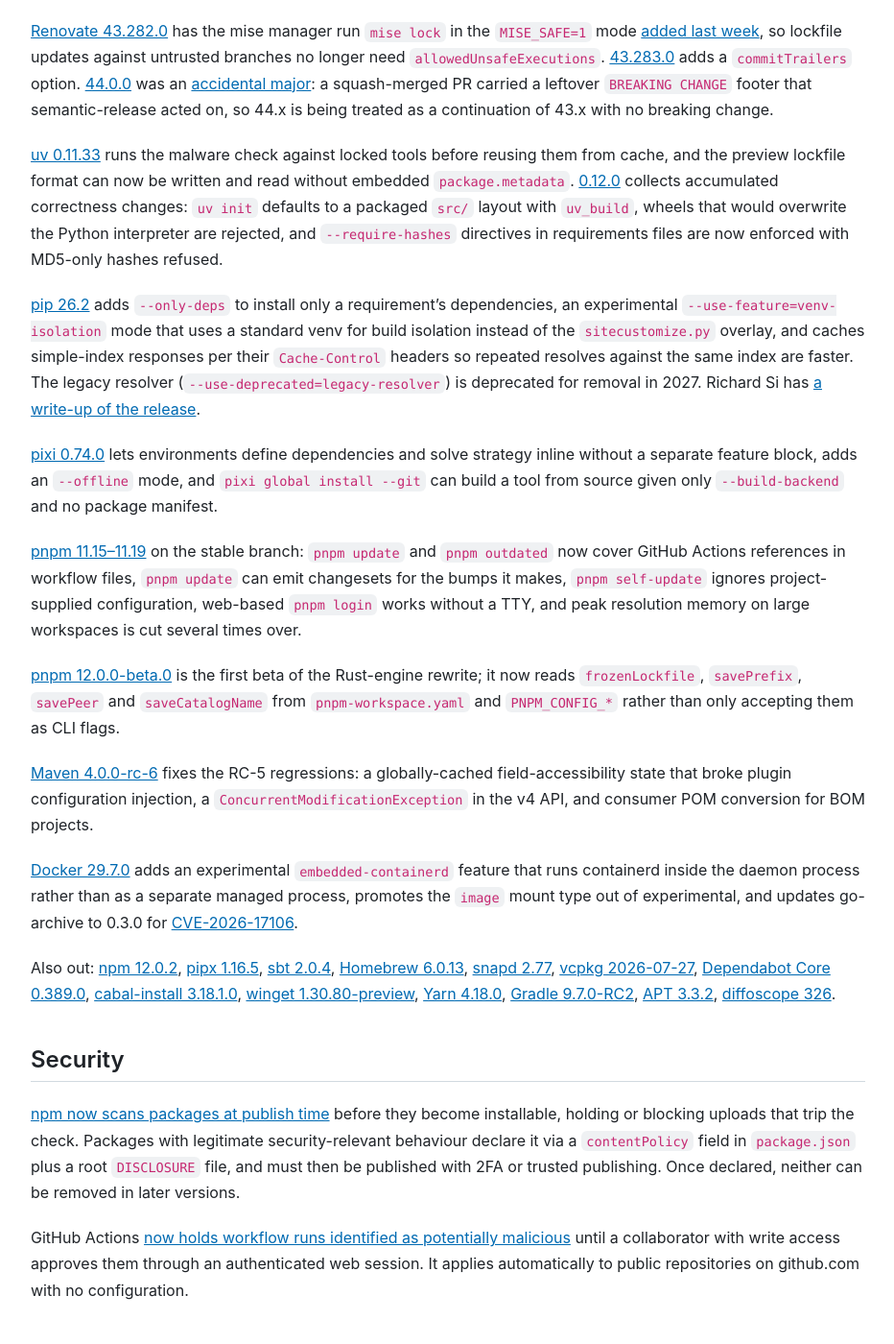
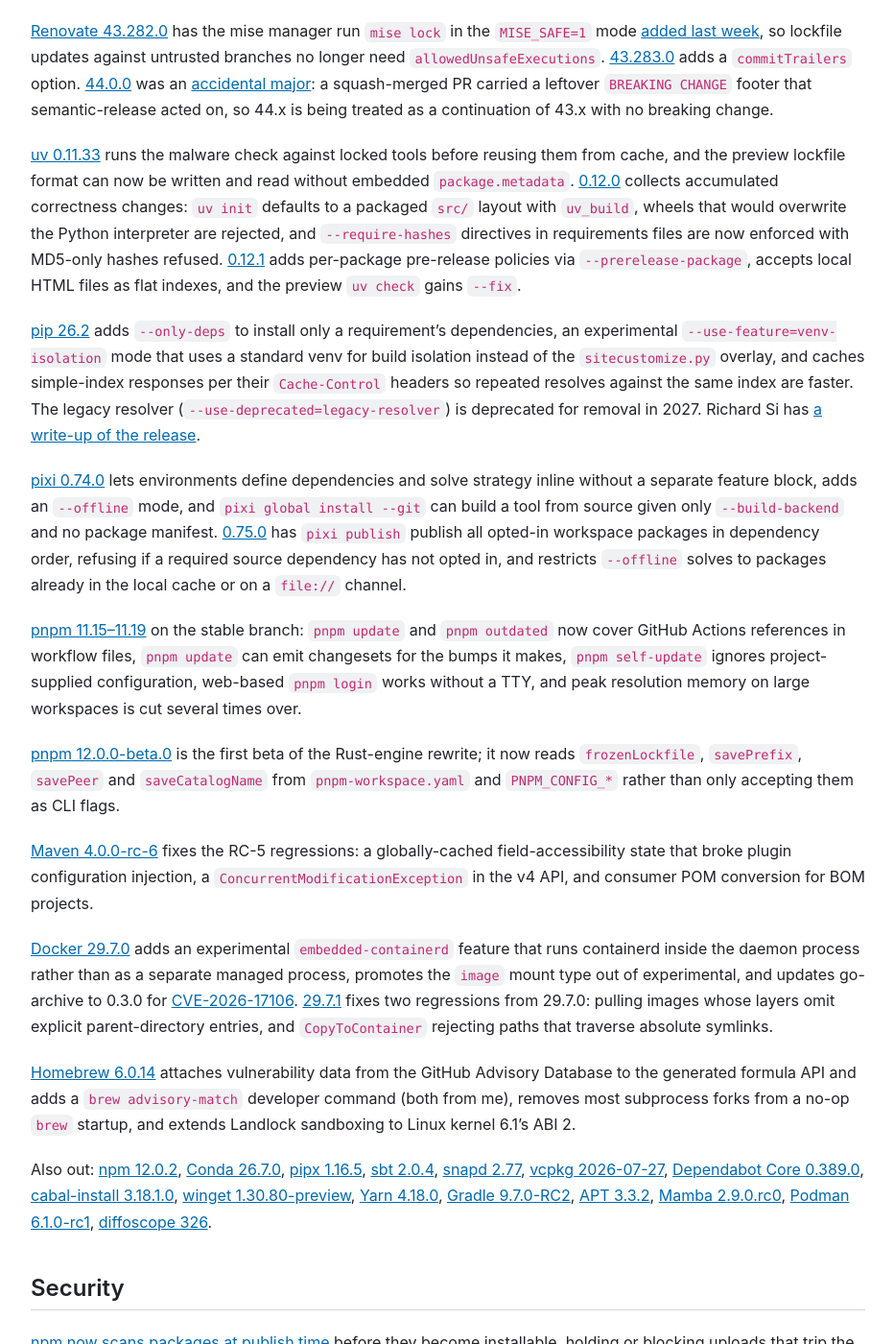
Before and after one commit to andrew/nesbitt.io, a Jekyll site: the page built from _posts/2026/2026-08-01-this-week-in-package-management.md, in a window 1280 px wide and 1400 px high, scrolled down 835 px. Shown: the whole window at 96% size, without its empty margins (173-1105 px from the left). Built offline with Jekyll 4.4.1, drawn with Linux system fonts in a browser that asks for light colours; comment, search, counter and statistics services are not loaded; some of the changed text lies outside the part shown.

Commit message:
Update twipm

```diff
--- a/_posts/2026/2026-08-01-this-week-in-package-management.md
+++ b/_posts/2026/2026-08-01-this-week-in-package-management.md
@@ -20,11 +20,11 @@
 
 [Renovate 43.282.0](https://github.com/renovatebot/renovate/releases/tag/43.282.0) has the mise manager run `mise lock` in the `MISE_SAFE=1` mode [added last week](/2026/07/25/this-week-in-package-management), so lockfile updates against untrusted branches no longer need `allowedUnsafeExecutions`. [43.283.0](https://github.com/renovatebot/renovate/releases/tag/43.283.0) adds a `commitTrailers` option. [44.0.0](https://github.com/renovatebot/renovate/releases/tag/44.0.0) was an [accidental major](https://github.com/renovatebot/renovate/discussions/44952): a squash-merged PR carried a leftover `BREAKING CHANGE` footer that semantic-release acted on, so 44.x is being treated as a continuation of 43.x with no breaking change.
 
-[uv 0.11.33](https://github.com/astral-sh/uv/releases/tag/0.11.33) runs the malware check against locked tools before reusing them from cache, and the preview lockfile format can now be written and read without embedded `package.metadata`. [0.12.0](https://github.com/astral-sh/uv/releases/tag/0.12.0) collects accumulated correctness changes: `uv init` defaults to a packaged `src/` layout with `uv_build`, wheels that would overwrite the Python interpreter are rejected, and `--require-hashes` directives in requirements files are now enforced with MD5-only hashes refused.
+[uv 0.11.33](https://github.com/astral-sh/uv/releases/tag/0.11.33) runs the malware check against locked tools before reusing them from cache, and the preview lockfile format can now be written and read without embedded `package.metadata`. [0.12.0](https://github.com/astral-sh/uv/releases/tag/0.12.0) collects accumulated correctness changes: `uv init` defaults to a packaged `src/` layout with `uv_build`, wheels that would overwrite the Python interpreter are rejected, and `--require-hashes` directives in requirements files are now enforced with MD5-only hashes refused. [0.12.1](https://github.com/astral-sh/uv/releases/tag/0.12.1) adds per-package pre-release policies via `--prerelease-package`, accepts local HTML files as flat indexes, and the preview `uv check` gains `--fix`.
 
 [pip 26.2](https://github.com/pypa/pip/releases/tag/26.2) adds `--only-deps` to install only a requirement's dependencies, an experimental `--use-feature=venv-isolation` mode that uses a standard venv for build isolation instead of the `sitecustomize.py` overlay, and caches simple-index responses per their `Cache-Control` headers so repeated resolves against the same index are faster. The legacy resolver (`--use-deprecated=legacy-resolver`) is deprecated for removal in 2027. Richard Si has [a write-up of the release](https://sichard.ca/blog/2026/07/whats-new-in-pip-26.2/).
 
-[pixi 0.74.0](https://github.com/prefix-dev/pixi/releases/tag/v0.74.0) lets environments define dependencies and solve strategy inline without a separate feature block, adds an `--offline` mode, and `pixi global install --git` can build a tool from source given only `--build-backend` and no package manifest.
+[pixi 0.74.0](https://github.com/prefix-dev/pixi/releases/tag/v0.74.0) lets environments define dependencies and solve strategy inline without a separate feature block, adds an `--offline` mode, and `pixi global install --git` can build a tool from source given only `--build-backend` and no package manifest. [0.75.0](https://github.com/prefix-dev/pixi/releases/tag/v0.75.0) has `pixi publish` publish all opted-in workspace packages in dependency order, refusing if a required source dependency has not opted in, and restricts `--offline` solves to packages already in the local cache or on a `file://` channel.
 
 [pnpm 11.15–11.19](https://pnpm.io/blog/releases/11.15-11.19) on the stable branch: `pnpm update` and `pnpm outdated` now cover GitHub Actions references in workflow files, `pnpm update` can emit changesets for the bumps it makes, `pnpm self-update` ignores project-supplied configuration, web-based `pnpm login` works without a TTY, and peak resolution memory on large workspaces is cut several times over.
 
@@ -32,15 +32,19 @@
 
 [Maven 4.0.0-rc-6](https://github.com/apache/maven/releases/tag/maven-4.0.0-rc-6) fixes the RC-5 regressions: a globally-cached field-accessibility state that broke plugin configuration injection, a `ConcurrentModificationException` in the v4 API, and consumer POM conversion for BOM projects.
 
-[Docker 29.7.0](https://github.com/moby/moby/releases/tag/docker-v29.7.0) adds an experimental `embedded-containerd` feature that runs containerd inside the daemon process rather than as a separate managed process, promotes the `image` mount type out of experimental, and updates go-archive to 0.3.0 for [CVE-2026-17106](https://github.com/moby/go-archive/security/advisories/GHSA-hfg8-hc9c-6c3h).
+[Docker 29.7.0](https://github.com/moby/moby/releases/tag/docker-v29.7.0) adds an experimental `embedded-containerd` feature that runs containerd inside the daemon process rather than as a separate managed process, promotes the `image` mount type out of experimental, and updates go-archive to 0.3.0 for [CVE-2026-17106](https://github.com/moby/go-archive/security/advisories/GHSA-hfg8-hc9c-6c3h). [29.7.1](https://github.com/moby/moby/releases/tag/docker-v29.7.1) fixes two regressions from 29.7.0: pulling images whose layers omit explicit parent-directory entries, and `CopyToContainer` rejecting paths that traverse absolute symlinks.
 
-Also out: [npm 12.0.2](https://github.com/npm/cli/releases/tag/v12.0.2), [pipx 1.16.5](https://github.com/pypa/pipx/releases/tag/1.16.5), [sbt 2.0.4](https://github.com/sbt/sbt/releases/tag/v2.0.4), [Homebrew 6.0.13](https://github.com/Homebrew/brew/releases/tag/6.0.13), [snapd 2.77](https://github.com/canonical/snapd/releases/tag/2.77), [vcpkg 2026-07-27](https://github.com/microsoft/vcpkg-tool/releases/tag/2026-07-27), [Dependabot Core 0.389.0](https://github.com/dependabot/dependabot-core/releases/tag/v0.389.0), [cabal-install 3.18.1.0](https://github.com/haskell/cabal/releases/tag/cabal-install-v3.18.1.0), [winget 1.30.80-preview](https://github.com/microsoft/winget-cli/releases/tag/v1.30.80-preview), [Yarn 4.18.0](https://github.com/yarnpkg/berry/releases/tag/%40yarnpkg%2Fcli%2F4.18.0), [Gradle 9.7.0-RC2](https://github.com/gradle/gradle/releases/tag/v9.7.0-RC2), [APT 3.3.2](https://salsa.debian.org/apt-team/apt/-/tags/3.3.2), [diffoscope 326](https://diffoscope.org/news/diffoscope-326-released/).
+[Homebrew 6.0.14](https://github.com/Homebrew/brew/releases/tag/6.0.14) attaches vulnerability data from the GitHub Advisory Database to the generated formula API and adds a `brew advisory-match` developer command (both from me), removes most subprocess forks from a no-op `brew` startup, and extends Landlock sandboxing to Linux kernel 6.1's ABI 2.
+
+Also out: [npm 12.0.2](https://github.com/npm/cli/releases/tag/v12.0.2), [Conda 26.7.0](https://github.com/conda/conda/releases/tag/26.7.0), [pipx 1.16.5](https://github.com/pypa/pipx/releases/tag/1.16.5), [sbt 2.0.4](https://github.com/sbt/sbt/releases/tag/v2.0.4), [snapd 2.77](https://github.com/canonical/snapd/releases/tag/2.77), [vcpkg 2026-07-27](https://github.com/microsoft/vcpkg-tool/releases/tag/2026-07-27), [Dependabot Core 0.389.0](https://github.com/dependabot/dependabot-core/releases/tag/v0.389.0), [cabal-install 3.18.1.0](https://github.com/haskell/cabal/releases/tag/cabal-install-v3.18.1.0), [winget 1.30.80-preview](https://github.com/microsoft/winget-cli/releases/tag/v1.30.80-preview), [Yarn 4.18.0](https://github.com/yarnpkg/berry/releases/tag/%40yarnpkg%2Fcli%2F4.18.0), [Gradle 9.7.0-RC2](https://github.com/gradle/gradle/releases/tag/v9.7.0-RC2), [APT 3.3.2](https://salsa.debian.org/apt-team/apt/-/tags/3.3.2), [Mamba 2.9.0.rc0](https://github.com/mamba-org/mamba/releases/tag/2.9.0.rc0), [Podman 6.1.0-rc1](https://github.com/podman-container-tools/podman/releases/tag/v6.1.0-rc1), [diffoscope 326](https://diffoscope.org/news/diffoscope-326-released/).
 
 ## Security
 
 [npm now scans packages at publish time](https://github.blog/changelog/2026-07-28-npm-publish-time-malware-scanning-and-dual-use-metadata/) before they become installable, holding or blocking uploads that trip the check. Packages with legitimate security-relevant behaviour declare it via a `contentPolicy` field in `package.json` plus a root `DISCLOSURE` file, and must then be published with 2FA or trusted publishing. Once declared, neither can be removed in later versions.
 
 GitHub Actions [now holds workflow runs identified as potentially malicious](https://github.blog/changelog/2026-07-28-github-actions-holds-unproven-workflows-for-approval) until a collaborator with write access approves them through an authenticated web session. It applies automatically to public repositories on github.com with no configuration.
+
+Arch Linux has [disabled orphaned-package adoption on the AUR](https://lists.archlinux.org/archives/list/aur-general@lists.archlinux.org/message/DRDEU3JUSC72CB265XHXPFA3DFSLXPBP/) after attackers adopted unmaintained packages to inject a Tor-based remote-access trojan, an escalation of the campaign that began with the [alvr takeover in June](/2026/06/13/this-week-in-package-management). New account registration was suspended in June and reopened on 13 July with additional restrictions, which have not been sufficient. [LWN has more context](https://lwn.net/Articles/1086489/).
 
 ## Articles
 
@@ -66,6 +70,8 @@
 
 Renovate maintainer Sebastian Poxhofer has released a [Renovate Config Debugger](https://renovate.secustor.dev/) that steps through parsing, migration, validation, preset resolution and `packageRules` matching using Renovate's own code compiled to run in the browser.
 
+GitHub Actions workflows can now [reference actions in the same repository](https://github.blog/changelog/2026-07-30-reference-same-repository-actions-with-self-repository-syntax) with `uses: $/path/to/action`, which resolves to the workflow's own repository at the commit that is running. It works in steps, composite actions and reusable workflow calls without a checkout, and satisfies policies that require full-length SHA pinning.
+
 Fedora's [Adopt PURL Metadata](https://fedoraproject.org/wiki/Changes/Adopt_PURL_Metadata) change was accepted for Fedora 45: RPMs built from language-ecosystem packages will carry virtual Provides such as `purl(pkg:cargo/libc@0.2.186)` across nine language ecosystems, with no spec file changes needed.
 
 ## git-pkgs
@@ -75,16 +81,16 @@
 - [git-pkgs v0.18.2](https://github.com/git-pkgs/git-pkgs/releases/tag/v0.18.2)
 - [clone v0.1.2](https://github.com/git-pkgs/clone/releases/tag/v0.1.2) (new), a Go library for keeping shallow local checkouts of HTTPS Git repositories by shelling out to `git`
 - [cwe v0.1.0](https://github.com/git-pkgs/cwe/releases/tag/v0.1.0) (new), a Go library for looking up MITRE CWE entries by ID with the catalogue embedded at build time
-- [licenses v0.2.0](https://github.com/git-pkgs/licenses/releases/tag/v0.2.0) (new), a Go library and CLI for matching license text against ScanCode's rule corpus, with the corpus embedded so matching needs no network, cgo or Python
+- [licenses v0.3.0](https://github.com/git-pkgs/licenses/releases/tag/v0.3.0) (new), a Go library and CLI for matching license text against ScanCode's rule corpus, with the corpus embedded so matching needs no network, cgo or Python
 - [magic v0.1.0](https://github.com/git-pkgs/magic/releases/tag/v0.1.0) (new), a pure-Go content-detection library that reports format, MIME type and text encoding for a byte slice with no cgo or third-party dependencies
-- [archives v0.3.1](https://github.com/git-pkgs/archives/releases/tag/v0.3.1)
+- [archives v0.4.0](https://github.com/git-pkgs/archives/releases/tag/v0.4.0)
 - [brief v0.9.4](https://github.com/git-pkgs/brief/releases/tag/v0.9.4)
 - [capcheck v0.1.3](https://github.com/git-pkgs/capcheck/releases/tag/v0.1.3)
 - [distill v0.1.1](https://github.com/git-pkgs/distill/releases/tag/v0.1.1)
 - [enrichment v0.6.4](https://github.com/git-pkgs/enrichment/releases/tag/v0.6.4)
 - [forge v0.7.0](https://github.com/git-pkgs/forge/releases/tag/v0.7.0)
 - [manifests v0.6.1](https://github.com/git-pkgs/manifests/releases/tag/v0.6.1)
-- [outline v0.1.7](https://github.com/git-pkgs/outline/releases/tag/v0.1.7)
+- [outline v0.1.8](https://github.com/git-pkgs/outline/releases/tag/v0.1.8)
 - [pin v0.1.1](https://github.com/git-pkgs/pin/releases/tag/v0.1.1)
 - [proxy v0.6.0](https://github.com/git-pkgs/proxy/releases/tag/v0.6.0)
 - [registries v0.6.4](https://github.com/git-pkgs/registries/releases/tag/v0.6.4)
```
Also changed, not shown: _data/stats.json (+15 -11 lines).
